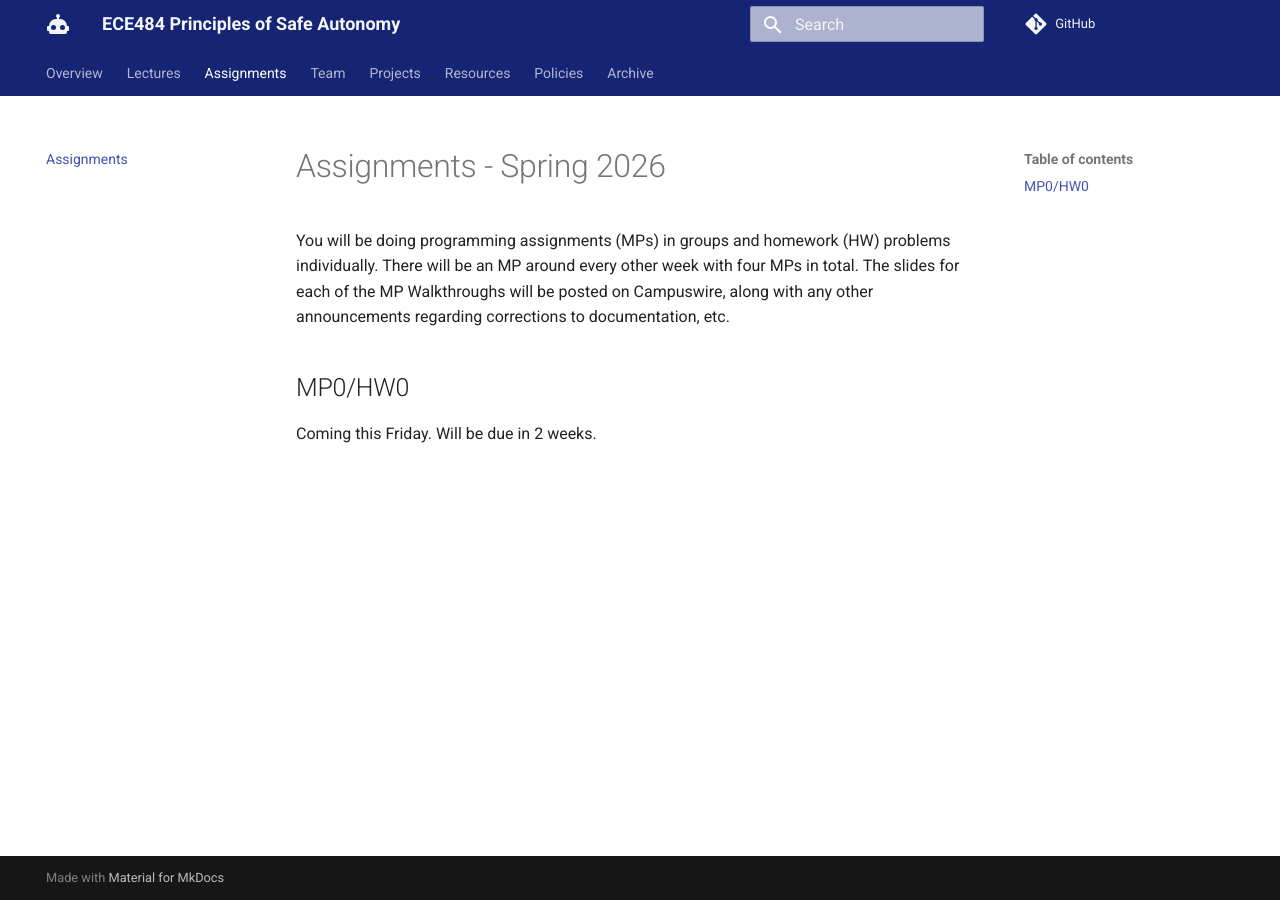
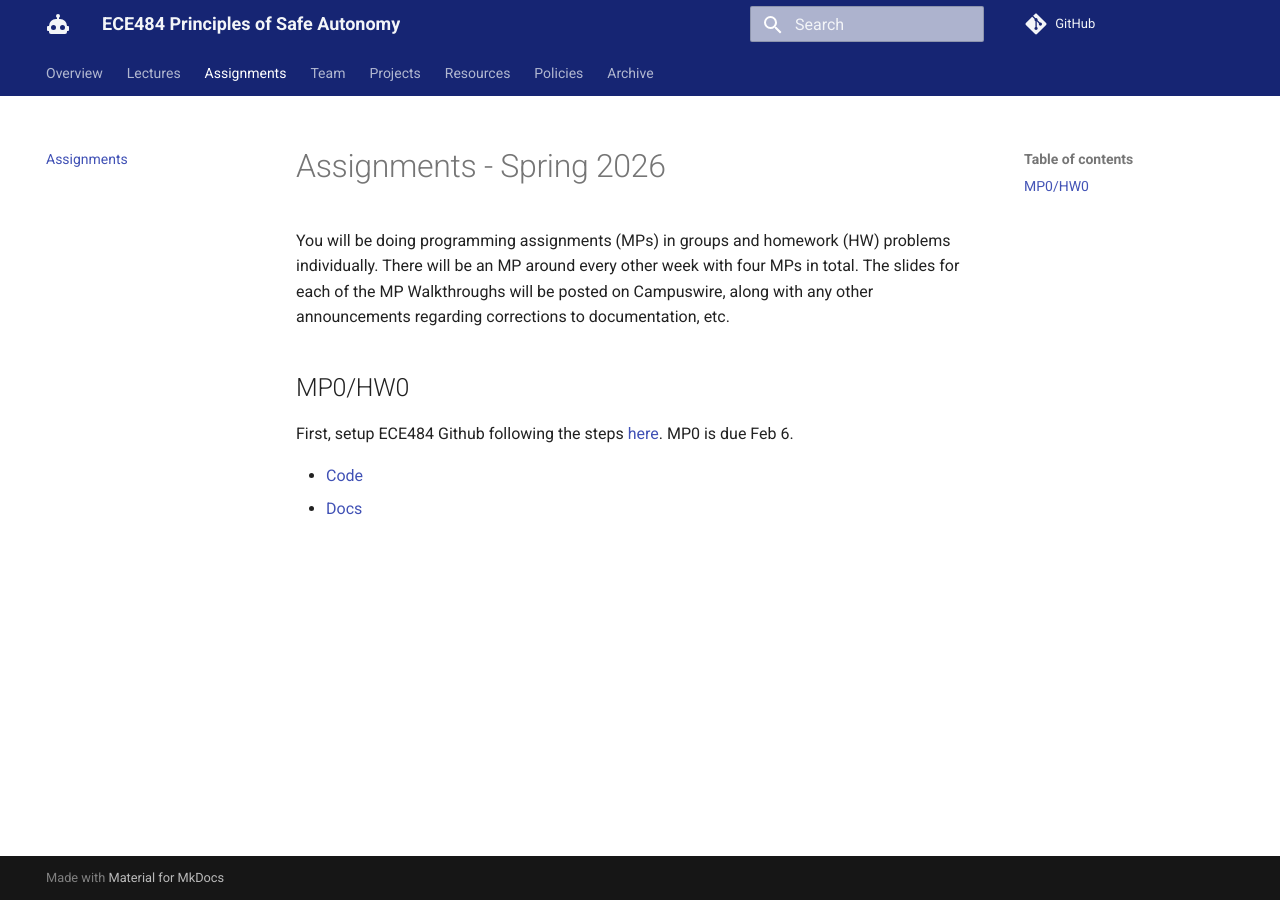
Before and after one commit to safeautonomy-illinois/ece484-site, an MkDocs documentation site: the page built from docs/spring-2026/assignments.md, in a window 1280 px wide. Built offline with MkDocs 1.6.1 and Material for MkDocs 9.7.7, drawn with Linux system fonts in a browser that asks for light colours; comment, search, counter and statistics services are not loaded.

Commit message:
updated mp0

```diff
--- a/docs/spring-2026/assignments.md
+++ b/docs/spring-2026/assignments.md
@@ -4,12 +4,11 @@ You will be doing programming assignments (MPs) in groups and homework (HW) prob
 
 ## MP0/HW0
 
-Coming this Friday. Will be due in 2 weeks.
-<!-- - MP3/HW3
-    - [Link to Git Repo Release](https://gitlab.engr.illinois.edu/GolfCar/mp-release-fa25/-/tree/main/src/mp3?ref_type=heads) (Be sure to pull the entire repo, as there are updates to gem\_simulator)
+First, setup ECE484 Github following the steps [here](https://safeautonomy-illinois.github.io/ece484-site/spring-2026/resources/#github). MP0 is due Feb 6.
 
-    - [Link to MP3 and HW3](http://publish.illinois.edu/safe-autonomy/files/2025/10/ECE484_MP3_FA2025-1.pdf)
-
+- [Code](https://github.com/safeautonomy-illinois-students/mp0-sp26-release)
+- [Docs](https://github.com/safeautonomy-illinois-students/mp0-sp26-release/blob/main/docs/MP0_Release_Spring2026.pdf)
+<!--
 - MP2/HW2
     - [Link to Git Repo Release](https://gitlab.engr.illinois.edu/GolfCar/mp-release-fa25/-/tree/main/src/mp2?ref_type=heads)
 
```
Also changed, not shown: docs/spring-2026/resources.md (+3 -2 lines).
